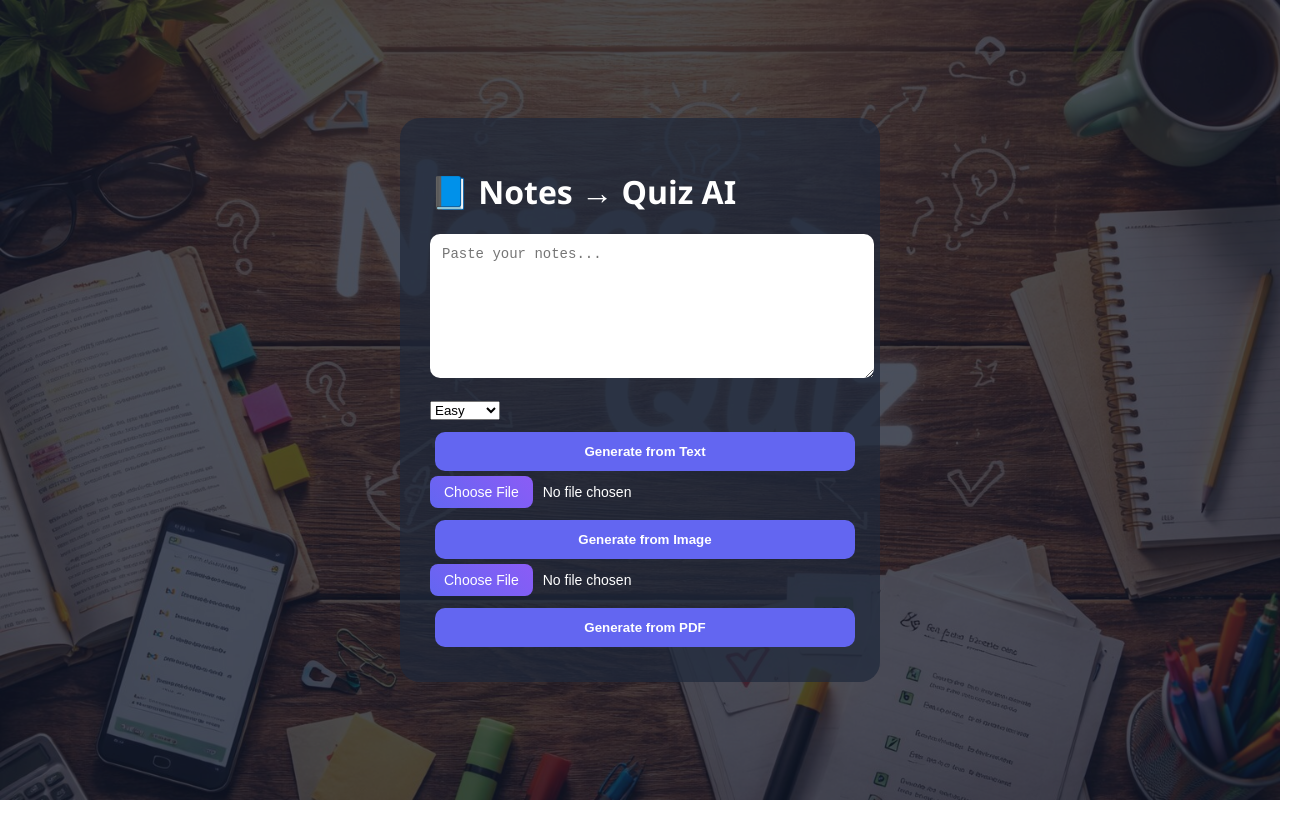
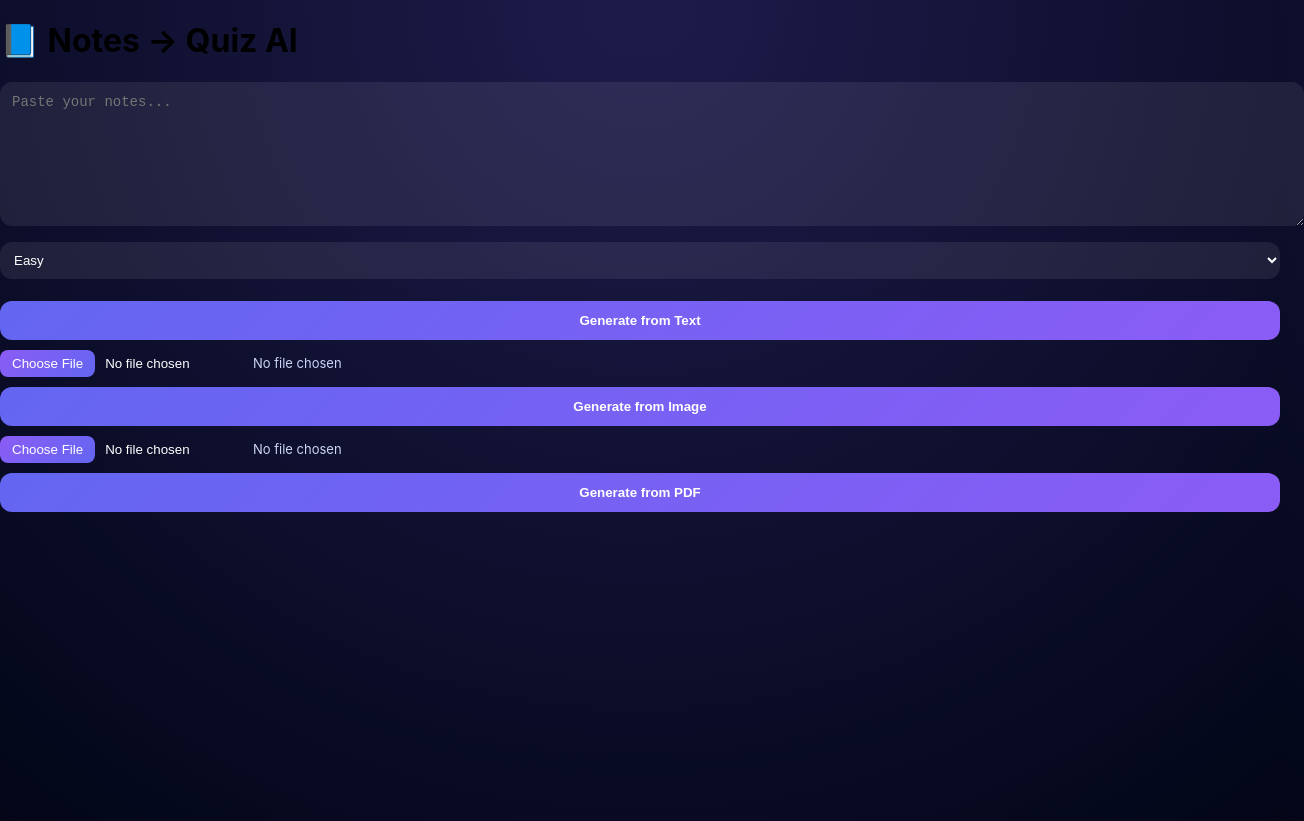
Before and after one commit to minakshijagota2427/HACKATHON-notes-to-quiz-ai, a React (Vite) app in the folder notes-to-quiz/frontend/: page / in a window 1280 px wide. Shown: the whole page, 1304 px wide, since content can reach past the window. Before the commit the page ends 800 px from the top, so only its background shows below. Built offline with nearby package versions, Linux system fonts and the light colour scheme.

Commit message:
improved quiz generation

```diff
--- a/notes-to-quiz/frontend/src/App.jsx
+++ b/notes-to-quiz/frontend/src/App.jsx
@@ -171,31 +171,10 @@ export default function App() {
   };
 
   return (
-    <div
-      style={{
-        minHeight: "100vh",
-        backgroundImage: "url('/bg.jpg')",
-        backgroundSize: "cover",
-      }}
-    >
-      <div
-        style={{
-          minHeight: "100vh",
-          background: "rgba(15,23,42,0.75)",
-          display: "flex",
-          justifyContent: "center",
-          alignItems: "center",
-        }}
-      >
-        <div
-          style={{
-            width: "420px",
-            padding: "30px",
-            borderRadius: "20px",
-            background: "rgba(30,41,59,0.7)",
-          }}
-        >
-          <h1 style={{ color: "white" }}>📘 Notes → Quiz AI</h1>
+    <div className="wrapper">
+  <div className="card">
+
+    <h1 className="title">📘 Notes → Quiz AI</h1>
 
     {!quiz ? (
       <>
@@ -214,48 +193,49 @@ export default function App() {
           <option>Hard</option>
         </select>
 
-              <button onClick={handleGenerateFromText} style={btnStyle}>
+        <button onClick={handleGenerateFromText} className="btn">
           {loadingText ? "Processing..." : "Generate from Text"}
         </button>
 
-              <label className="file-input">
+        <div className="file-input">
           <input
             type="file"
             accept="image/*"
             onChange={(e) => setSelectedImage(e.target.files[0])}
           />
-              </label>
+          <span>{selectedImage?.name || "No file chosen"}</span>
+        </div>
 
-              <button onClick={handleGenerateFromImage} style={btnStyle}>
+        <button onClick={handleGenerateFromImage} className="btn">
           {loadingImage ? "Processing..." : "Generate from Image"}
         </button>
 
-              <label className="file-input">
+        <div className="file-input">
           <input
             type="file"
             accept="application/pdf"
             onChange={(e) => setSelectedPDF(e.target.files[0])}
           />
-              </label>
+          <span>{selectedPDF?.name || "No file chosen"}</span>
+        </div>
 
-              <button onClick={handleGenerateFromPDF} style={btnStyle}>
+        <button onClick={handleGenerateFromPDF} className="btn">
           {loadingPDF ? "Processing..." : "Generate from PDF"}
         </button>
 
         {previewText && (
-                <div style={{ marginTop: "10px", color: "white", fontSize: "12px" }}>
+          <div className="preview">
             <strong>Detected Text:</strong>
             <p>{previewText}</p>
           </div>
         )}
 
-              {error && <p style={{ color: "red" }}>{error}</p>}
+        {error && <p className="error">{error}</p>}
       </>
     ) : (
       <QuizCard quiz={quiz} onReset={reset} />
     )}
   </div>
 </div>
-    </div>
   );
 }
--- a/notes-to-quiz/frontend/src/index.css
+++ b/notes-to-quiz/frontend/src/index.css
@@ -1,110 +1,170 @@
+/* ===== GLOBAL ===== */
 body {
   margin: 0;
-  font-family: 'Segoe UI', sans-serif;
-  background: linear-gradient(135deg, #4f46e5, #7c3aed);
+  font-family: 'Inter', sans-serif;
+  background: radial-gradient(circle at top, #1e1b4b, #020617);
   min-height: 100vh;
 }
 
-/* MAIN CONTAINER */
+/* ===== MAIN CONTAINER ===== */
 .container {
   min-height: 100vh;
-  width: 100%;
   display: flex;
-  flex-direction: column;
+  justify-content: center;
   align-items: center;
 }
 
-/* HEADER */
+/* ===== HEADER ===== */
 .header {
-  width: 100%;
   text-align: center;
-  padding: 30px 0;
-  font-size: 34px;
+  font-size: 30px;
   font-weight: bold;
   color: white;
-  letter-spacing: 1px;
+  margin-bottom: 20px;
+  text-shadow: 0 0 10px #8b5cf6;
 }
 
-/* INPUT CARD (GLASS EFFECT) */
+/* ===== CARD (GLASS EFFECT) ===== */
 .input-card {
   width: 90%;
-  max-width: 900px;
-  background: rgba(41, 30, 59, 0.8);
-  backdrop-filter: blur(10px);
+  max-width: 450px;
   padding: 30px;
-  border-radius: 16px;
-  color: white;
-  box-shadow: 0 8px 25px rgba(0, 0, 0, 0.3);
-  margin-bottom: 20px;
+  border-radius: 20px;
+
+  background: rgba(255, 255, 255, 0.06);
+  backdrop-filter: blur(25px);
+
+  border: 1px solid rgba(255, 255, 255, 0.1);
+
+  box-shadow:
+    0 0 40px rgba(139, 92, 246, 0.3),
+    inset 0 0 20px rgba(255, 255, 255, 0.05);
+
+  animation: float 4s ease-in-out infinite;
 }
 
-/* TEXTAREA */
+/* ===== FLOAT ANIMATION ===== */
+@keyframes float {
+  0% { transform: translateY(0px); }
+  50% { transform: translateY(-8px); }
+  100% { transform: translateY(0px); }
+}
+
+/* ===== TEXTAREA ===== */
 textarea {
   width: 100%;
   height: 120px;
-  border-radius: 10px;
+  border-radius: 12px;
   padding: 12px;
   border: none;
   outline: none;
-  margin-bottom: 15px;
+  margin-bottom: 12px;
+
+  background: rgba(255,255,255,0.08);
+  color: white;
   font-size: 14px;
 }
 
-/* BUTTON (GRADIENT + HOVER) */
+/* ===== SELECT ===== */
+select {
+  width: 100%;
+  padding: 10px;
+  border-radius: 12px;
+  margin-bottom: 12px;
+  border: none;
+
+  background: rgba(255,255,255,0.08);
+  color: white;
+}
+
+/* ===== BUTTON ===== */
 button {
-  padding: 12px 20px;
-  background: linear-gradient(45deg, #22c55e, #4ade80);
+  width: 100%;
+  padding: 12px;
+  border-radius: 12px;
   border: none;
-  border-radius: 10px;
+
+  background: linear-gradient(135deg, #6366f1, #8b5cf6);
   color: white;
+  font-weight: 600;
+
   cursor: pointer;
-  margin: 5px;
-  font-weight: bold;
-  transition: all 0.3s ease;
+  margin-top: 10px;
+
+  transition: 0.3s;
 }
 
 button:hover {
-  transform: scale(1.05);
-  box-shadow: 0 4px 15px rgba(0, 0, 0, 0.3);
+  transform: translateY(-2px);
+  box-shadow: 0 0 20px #8b5cf6;
 }
 
-/* QUIZ SECTION */
+/* ===== FILE INPUT ===== */
+.file-input {
+  margin-top: 10px;
+  color: #cbd5f5;
+  font-size: 13px;
+}
+
+.file-input input {
+  color: white;
+}
+
+.file-input input::file-selector-button {
+  background: linear-gradient(135deg, #8b5cf6, #6366f1);
+  border: none;
+  padding: 6px 12px;
+  border-radius: 8px;
+  color: white;
+  cursor: pointer;
+  margin-right: 10px;
+  transition: 0.3s;
+}
+
+.file-input input::file-selector-button:hover {
+  box-shadow: 0 0 10px #8b5cf6;
+}
+
+/* ===== QUIZ SECTION ===== */
 .quiz-container {
   width: 90%;
-  max-width: 900px;
+  max-width: 450px;
 }
 
-/* QUESTION CARD */
+/* ===== QUIZ CARD ===== */
 .quiz-card {
-  background: white;
-  color: #111;
+  background: rgba(255,255,255,0.08);
+  color: white;
   padding: 20px;
-  border-radius: 14px;
+  border-radius: 16px;
   margin: 15px 0;
-  box-shadow: 0 6px 18px rgba(0, 0, 0, 0.2);
+
+  backdrop-filter: blur(15px);
+
+  box-shadow: 0 10px 25px rgba(0,0,0,0.3);
 }
 
-/* OPTIONS */
+/* ===== OPTIONS ===== */
 .option {
   padding: 10px;
-  border-radius: 8px;
+  border-radius: 10px;
   margin: 8px 0;
-  border: 1px solid #ddd;
+  border: 1px solid rgba(255,255,255,0.2);
   cursor: pointer;
   transition: 0.2s;
 }
 
 .option:hover {
-  background: #f3f4f6;
+  background: rgba(255,255,255,0.1);
 }
 
-/* SELECTED OPTION */
+/* ===== SELECTED ===== */
 .option.selected {
   background: #6366f1;
   color: white;
 }
 
-/* CORRECT / WRONG */
+/* ===== CORRECT / WRONG ===== */
 .correct {
   background: #22c55e !important;
   color: white;
@@ -115,53 +175,18 @@ button:hover {
   color: white;
 }
 
-/* RESULT BOX */
+/* ===== RESULT BOX ===== */
 .result-box {
-  background: white;
+  background: rgba(255,255,255,0.08);
   padding: 20px;
-  border-radius: 14px;
+  border-radius: 16px;
   margin-top: 20px;
   text-align: center;
-  color: #111;
-  box-shadow: 0 6px 18px rgba(0, 0, 0, 0.2);
+  color: white;
+  backdrop-filter: blur(15px);
 }
 
-.clear-btn {
-  margin-top: 10px;
-  padding: 8px;
-  border-radius: 8px;
-  border: none;
-  background: #ef4444;
-  color: white;
-  cursor: pointer;
-  font-size: 12px;
-  transition: 0.3s;
-}
-
-.clear-btn:hover {
-  background: #dc2626;
-}
-.file-input input {
-  color: white; /* 🔥 text color change */
+/* ===== ERROR TEXT ===== */
+p {
   font-size: 14px;
 }
-
-/* File button style */
-.file-input input::file-selector-button {
-  background: linear-gradient(45deg, #6366f1, #8b5cf6);
-  border: none;
-  padding: 8px 14px;
-  border-radius: 8px;
-  color: white;
-  cursor: pointer;
-  margin-right: 10px;
-  transition: 0.3s;
-}
-
-.file-input input::file-selector-button:hover {
-  transform: scale(1.05);
-  opacity: 0.9;
-}
-.file-input {
-  margin-top: 10px;
-}
```
Lines whose indentation alone changed are shown as unchanged.
